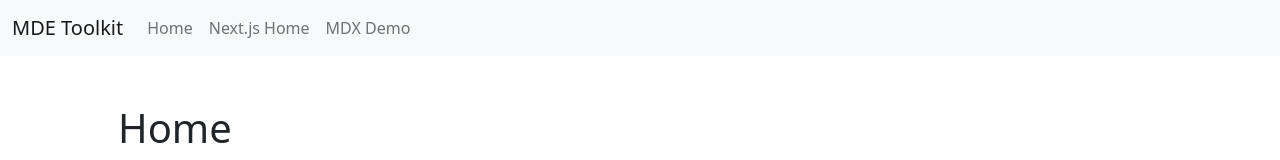
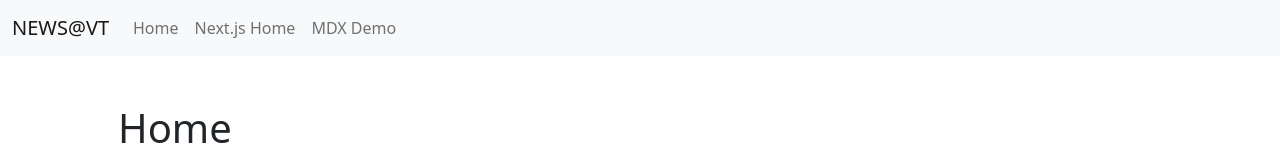
Before and after one commit to news-vt/news-vt.github.io, a Next.js app: page / in a window 1280 px wide. Shown: the top 160 px of the page. Built offline with nearby package versions, Linux system fonts and the light colour scheme.

Commit message:
Fix application header title

```diff
--- a/pages/_app.tsx
+++ b/pages/_app.tsx
@@ -5,7 +5,7 @@ import Script from 'next/script';
 import Navbar from '../components/navbar';
 
 // Navbar elements.
-const NAVBAR_TITLE = "MDE Toolkit";
+const NAVBAR_TITLE = "NEWS@VT";
 const NAVBAR_MENU_LIST = [
     { text: "Home", href: "/" },
     { text: "Next.js Home", href: "/nextjshome" },
@@ -16,7 +16,7 @@ function MyApp({ Component, pageProps }: AppProps) {
     return (
     <>
         <Head>
-            <title>NEWS@VT</title>
+            <title>{NAVBAR_TITLE}</title>
             <meta name="description" content="NEWS@VT website" />
             <meta name="viewport" content="width=device-width, initial-scale=1" />
             <link rel="icon" href="/newsvticon.png" />
```
